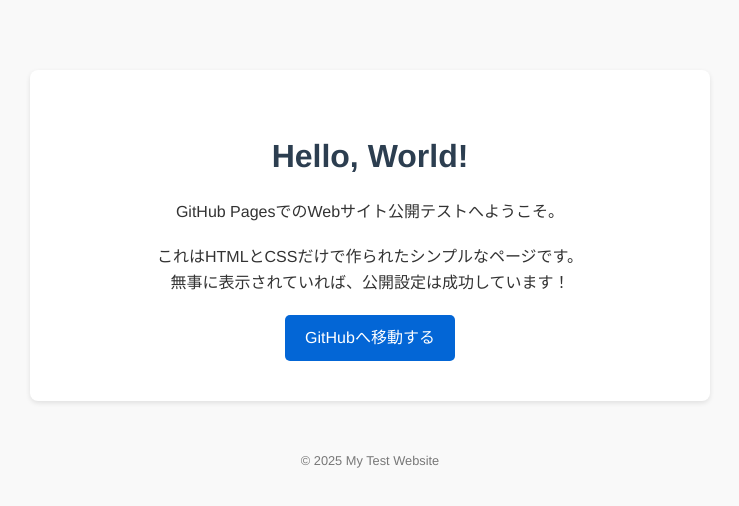
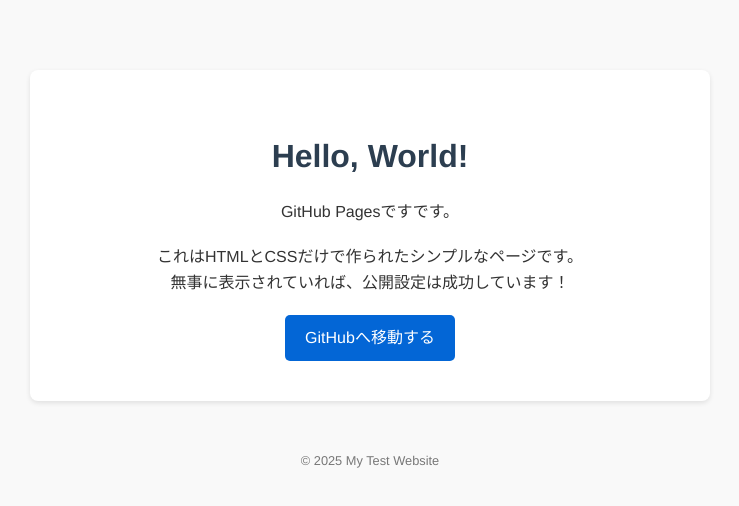
Before and after one commit to namakazu/test, a plain HTML site: page index.html in a window 1280 px wide. Shown: the whole page, without its empty margins (270-1009 px from the left). Drawn offline with Linux system fonts and the light colour scheme.

Commit message:
Update index.html

```diff
--- a/index.html
+++ b/index.html
@@ -52,7 +52,7 @@
 
     <div class="container">
         <h1>Hello, World!</h1>
-        <p>GitHub PagesでのWebサイト公開テストへようこそ。</p>
+        <p>GitHub Pagesですです。</p>
         <p>これはHTMLとCSSだけで作られたシンプルなページです。<br>
         無事に表示されていれば、公開設定は成功しています！</p>
 
```
